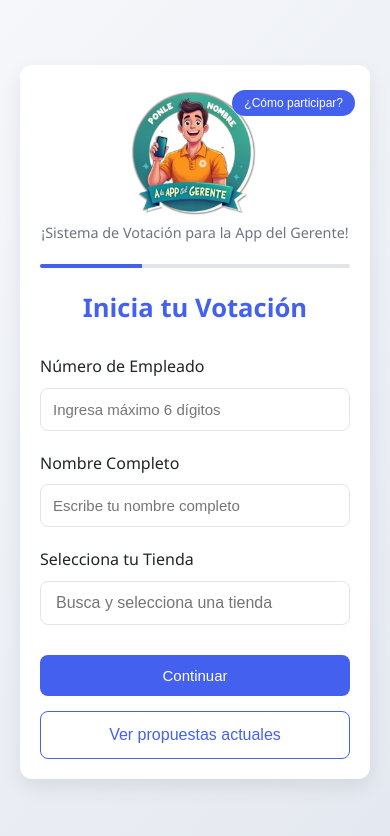
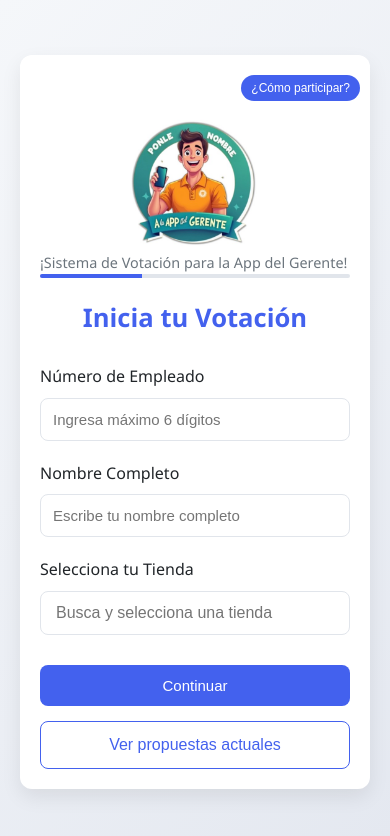
Before and after one commit to bafardigitalizacion/votaciones_desarrollo, a plain HTML site: page index.html in a window 390 px wide. Drawn offline with Linux system fonts and the light colour scheme.

Commit message:
Add files via upload

```diff
--- a/index.html
+++ b/index.html
@@ -218,15 +218,14 @@
         }
 
         .logo {
-            text-align: center;
-            margin-bottom: 20px;
-        }
-
-        .logo-text {
-            font-size: 2.5rem;
-            font-weight: 700;
-            color: var(--primary-color);
-            letter-spacing: -1px;
+        margin-top: 40px; /* Dar espacio para el botón */
+        position: relative;
+    }
+
+    .logo-img {
+        width: 40%; /* Reducir el tamaño */
+        max-width: 180px;
+        margin-top: 5px;
     }
 
         /* Estilo para la imagen logo */
@@ -504,7 +503,7 @@
                     cursor: pointer;
                     transition: var(--transition);
                     z-index: 10;
-                    width: auto; /* Añadir esta línea para que no ocupe todo el ancho */
+                    width: auto; /* Para que no ocupe todo el ancho */
                 }
 
                 .help-button:hover {
@@ -612,11 +611,15 @@
 /* Adaptación para móviles */
 @media (max-width: 576px) {
     .help-button {
-        top: 15px;
-        right: 15px;
-        padding: 6px 12px;
+        top: 10px;
+        right: 10px;
+        padding: 6px 10px;
         font-size: 12px;
-    }
+        /* Reducir el tamaño para que no tape el logo */
+        position: absolute;
+        z-index: 100; /* Valor más alto para asegurar que esté por encima */
+    }
+
 
     .modal-content {
     background-color: #fefefe;
```
Lines whose indentation alone changed are shown as unchanged.
